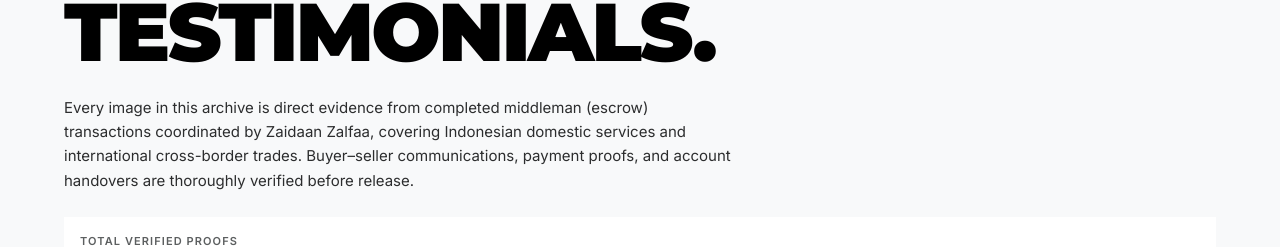
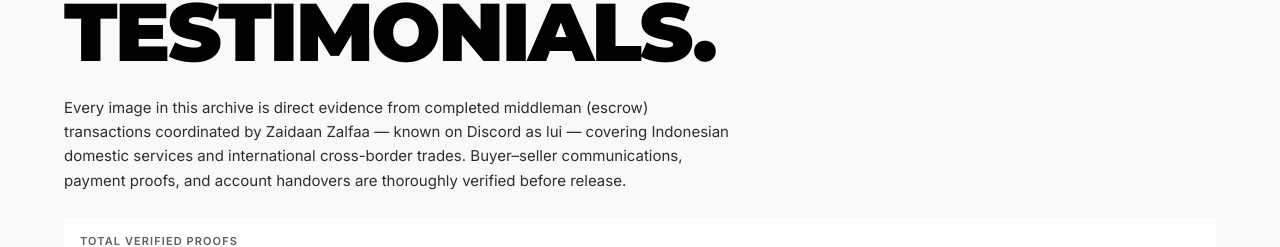
Before and after one commit to overhaulpxl/zaidaan-portofolio, a Next.js app: page /middleman in a window 1280 px wide. Shown: the part 238-485 px from the top of the page. Built offline with nearby package versions, Linux system fonts and the light colour scheme; no server answers; the database is empty.

Commit message:
feat: mention Discord nickname lui in /middleman intro copy

```diff
--- a/app/middleman/page.tsx
+++ b/app/middleman/page.tsx
@@ -118,7 +118,7 @@ export default async function MiddlemanPage() {
               data-archive-desc
               className="font-['Inter'] text-[15px] md:text-[17px] text-[#2c2d2e] max-w-2xl leading-relaxed"
             >
-              Every image in this archive is direct evidence from completed middleman (escrow) transactions coordinated by Zaidaan Zalfaa, covering Indonesian domestic services and international cross-border trades. Buyer–seller communications, payment proofs, and account handovers are thoroughly verified before release.
+              Every image in this archive is direct evidence from completed middleman (escrow) transactions coordinated by Zaidaan Zalfaa — known on Discord as lui — covering Indonesian domestic services and international cross-border trades. Buyer–seller communications, payment proofs, and account handovers are thoroughly verified before release.
             </p>
           </div>
 
```
